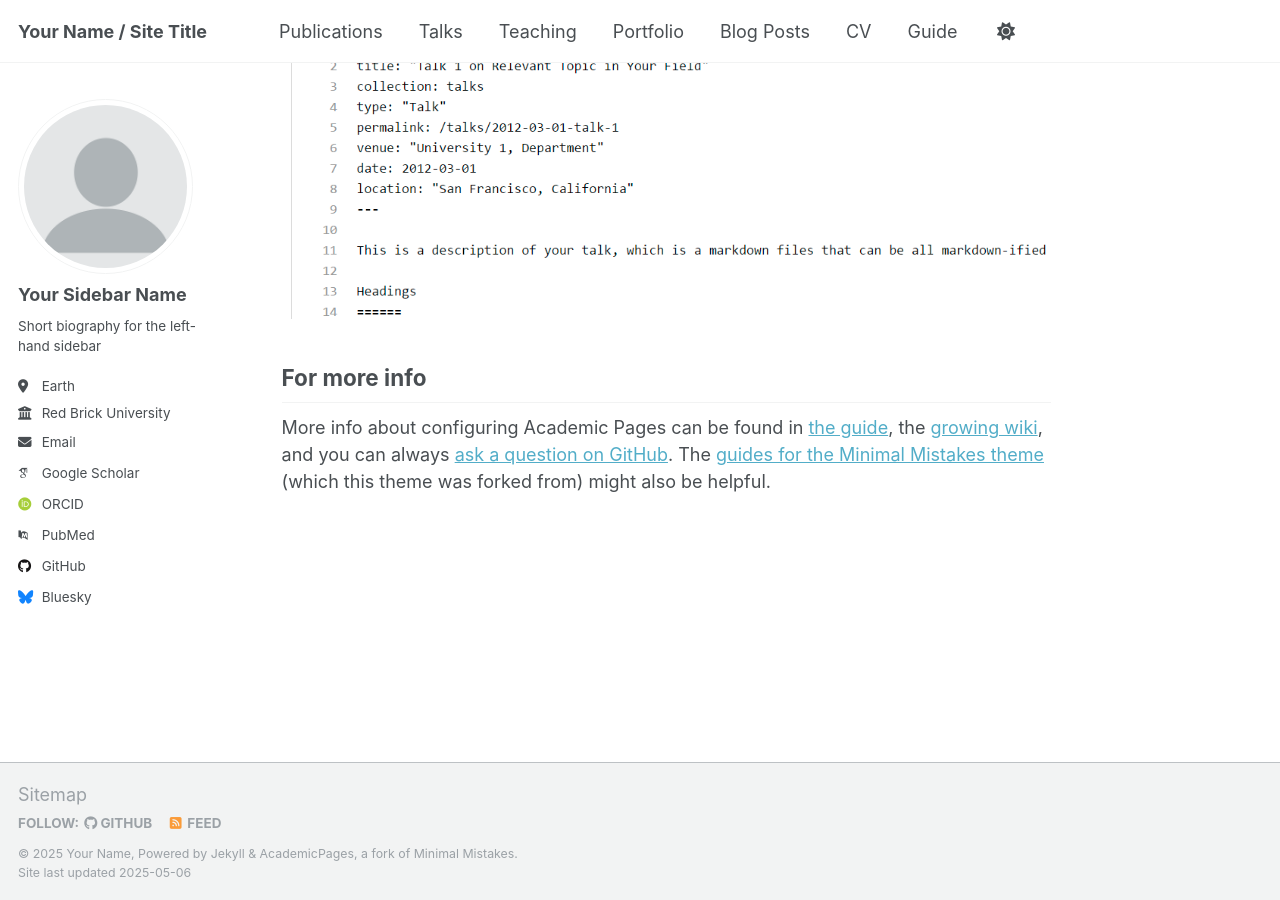
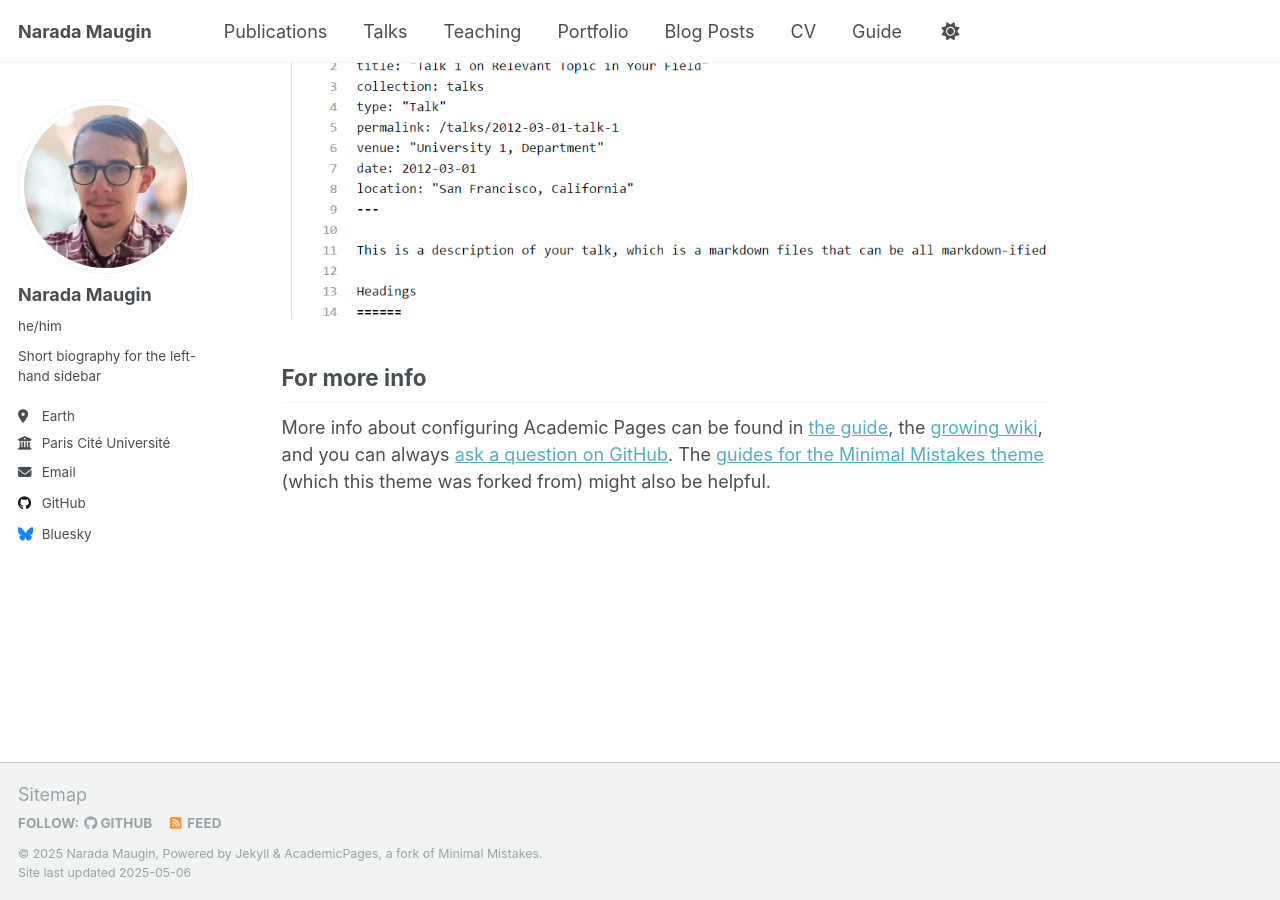
Before and after one commit to narada-maugin/narada-maugin.github.io, a Jekyll site: the page built from _pages/about.md, in a window 1280 px wide and 900 px high, scrolled down 2636 px. Built offline with Jekyll 4.4.1, drawn with Linux system fonts in a browser that asks for light colours; some web fonts are replaced.

Commit message:
initial commit

```diff
--- a/Gemfile
+++ b/Gemfile
@@ -11,3 +11,5 @@ end
 
 gem 'github-pages'
 gem 'connection_pool', '2.5.0'
+
+gem "tzinfo-data", platforms: [:mingw, :mswin, :x64_mingw, :jruby]
--- a/_config.yml
+++ b/_config.yml
@@ -1,3 +1,8 @@
+# Rappel - pour lancer en local :
+# bundle install
+# bundle exec jekyll serve
+# puis ouvrir http://localhost:4000 dans le navigateur
+
 # Welcome to Jekyll!
 #
 # This config file is meant for settings that affect your entire site, values
@@ -9,11 +14,12 @@
 # Basic Site Settings
 locale                   : "en-US"
 site_theme               : "default"
-title                    : "Your Name / Site Title"
+title                    : "Narada Maugin"
+subtitle                 : null
 title_separator          : "-"
-name                     : &name "Your Name"
+name                     : &name "Narada Maugin"
 description              : &description "personal description"
-url                      : https://academicpages.github.io # the base hostname & protocol for your site e.g. "https://[your GitHub username].github.io" or if you already have some other page hosted on Github then use "https://[your GitHub username].github.io/[Your Repo Name]"
+url                      : https://twouelv.github.io # the base hostname & protocol for your site e.g. "https://[your GitHub username].github.io" or if you already have some other page hosted on Github then use "https://[your GitHub username].github.io/[Your Repo Name]"
 baseurl                  : "" # the subpath of your site, e.g. "/blog"
 repository               : "academicpages/academicpages.github.io"
 
@@ -22,23 +28,24 @@ repository               : "academicpages/academicpages.github.io"
 #               Additional customization can be done by editing /_includes/author-profile.html
 author:
   # Biographic information
-  avatar           : "profile.png"
-  name             : "Your Sidebar Name"
-  pronouns         : # example: "she/her"
+  avatar           : "profil.jpg"
+  name             : "Narada Maugin" # Name to display in the sidebar
+  position         : "Master's student" # Position to display in the sidebar
+  pronouns         : "he/him"
   bio              : "Short biography for the left-hand sidebar"
   location         : "Earth"
-  employer         : "Red Brick University"
+  employer         : "Paris Cité Université"
   uri              : # URL
-  email            : "none@example.org"
+  email            : "narada.maugin@gmail.com"
 
   # Academic websites
   academia         : # URL
   arxiv            : # URL - Update with the correct link to your profile
-  googlescholar    : "https://scholar.google.com/citations?user=PS_CX0AAAAAJ"
+  googlescholar    : # URL
   impactstory      : # URL
-  orcid            : "http://orcid.org/yourorcidurl"
+  orcid            : # URL
   semantic         : # URL
-  pubmed           : "https://www.ncbi.nlm.nih.gov/pubmed/?term=john+snow"
+  pubmed           : # URL
   researchgate     : # URL
   scopus           : # URL
 
@@ -46,12 +53,12 @@ author:
   bitbucket        : # Username - Update with your username on the site
   codepen          : # Username
   dribbble         : # Username
-  github           : "academicpages"
+  github           : "Twouelv"
   kaggle           : # Username
   stackoverflow    : # User number or user number and name (i.e., use "1" or "1/jeff-atwood")
 
   # Social media
-  bluesky          : "bsky.app" # Replace this with you Bluesky username
+  bluesky          : "narada.bsky.social" # Replace this with you Bluesky username
   facebook         : # Username
   flickr           : # Username
   foursquare       : # Username
--- /dev/null
+++ b/_sass/theme/_sunrise.scss
@@ -0,0 +1,5 @@
+/* ==========================================================================
+   Sunrise skin - adapté pour Academic Pages
+   ========================================================================== */
+
+/* To do */
```
Also changed, not shown: images/profil.jpg (added).
